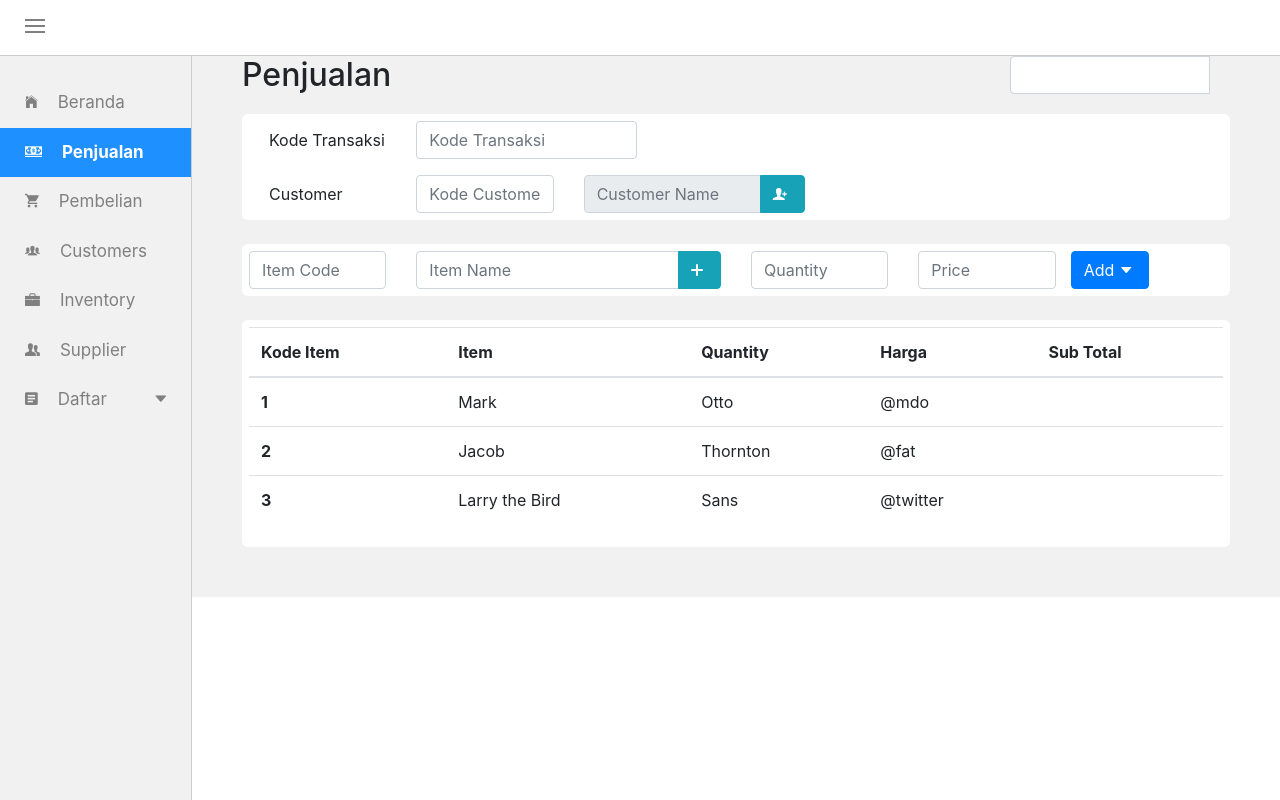
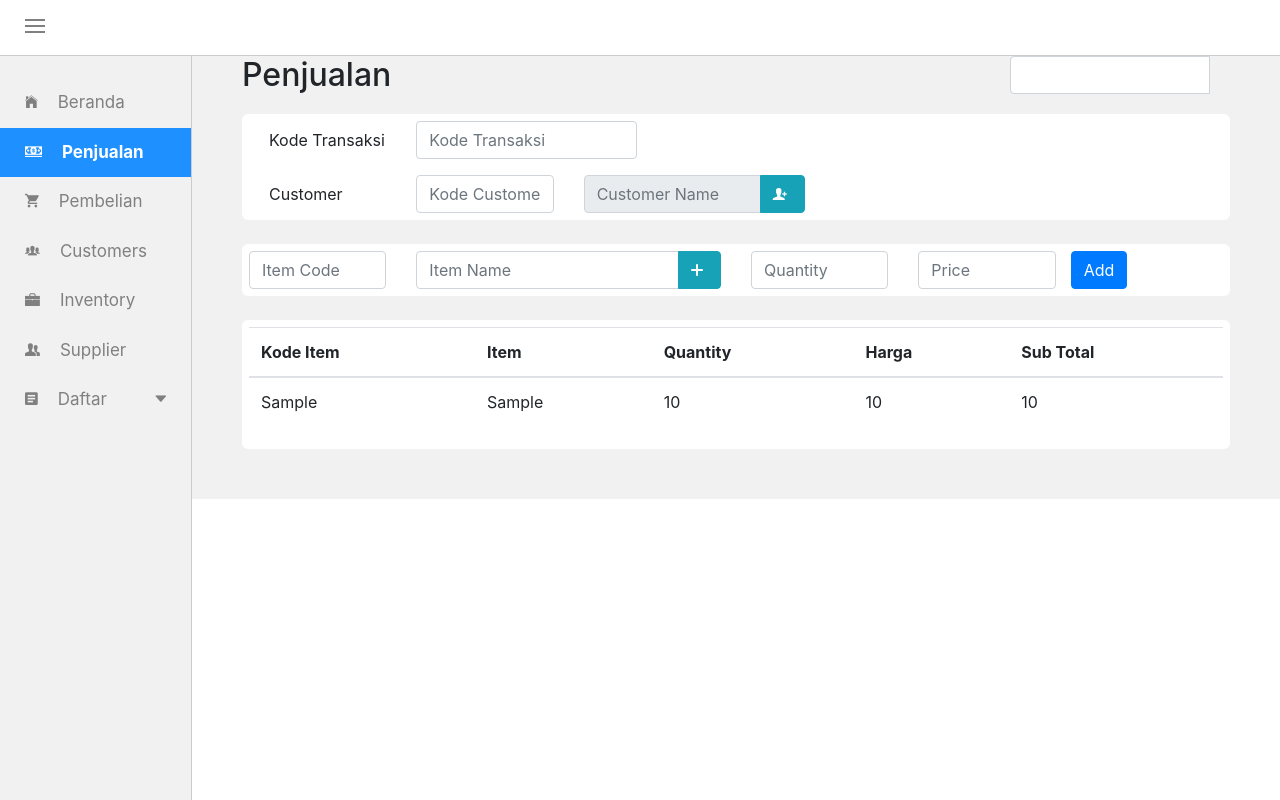
Before and after one commit to Xiaowilz/Skycom, a PHP site: page /penjualan.php in a window 1280 px wide. Run offline with PHP 8.4, Linux system fonts and the light colour scheme; data comes from the database, SQL or seed files in the repository; tables that the repository leaves empty or names only in its code hold one stand-in row (values such as "Sample post").

Commit message:
Ubah sikit jak

```diff
--- a/penjualan.php
+++ b/penjualan.php
@@ -107,15 +107,15 @@
 
 				<div class="all-content">
 					<!-- <div class="container"> -->
-						<form>
+						<form method="POST">
 				    		<div class="form row">
 					      			<div class="col-sm-2">
-					      				<input type="text" class="form-control" placeholder="Item Code" name="" id="kode_item">
+					      				<input type="text" class="form-control" placeholder="Item Code" name="kode_item" id="kode_item">
 					    			</div>
 
 									<div class="col-sm-4">
 									    <div class="input-group">
-											<input type="text" class="form-control" placeholder="Item Name" >
+											<input type="text" class="form-control" placeholder="Item Name" id="nama_item" name="nama_item">
 											<div class="input-group-append">
 												<button class="btn btn-info" type="button" data-toggle="modal" data-target="#myModal2" data-backdrop="static"><span class="ion-plus-round"></button>
 											</div>
@@ -123,14 +123,14 @@
 									</div>
 
 								    <div class="col-sm-2">
-								    	<input type="text" class="form-control" placeholder="Quantity" name="" >
+								    	<input type="text" class="form-control" placeholder="Quantity" name="quantity">
 								    </div>
 
 								    <div class="col-sm-2">
-								    	<input type="text" class="form-control" placeholder="Price" name="" >
+								    	<input type="text" class="form-control" placeholder="Price" name="harga_item" id="harga_item">
 								    </div>
 
-					    			<button type="button" class="btn btn-primary"><span class="ion-arrow-down-b"></span>Add</button>
+					    			<input type="submit" class="btn btn-primary" formaction="penjualan_temp.php" value="Add"> <!-- ><span class="ion-arrow-down-b"></span> -->
 							</div>
 				  		</form>
 					<!-- </div> -->
@@ -152,27 +152,23 @@
 						  	</thead>
 
 							<tbody>
+							    <?php
+							    	require("conn.php");
+							    	$sql5 = "SELECT kd_barang,nm_barang,qty,harga,jumlah FROM tb_temp_penjualan";
+							    	$q5 = mysqli_query($conn, $sql5);
+							    	while ($r5 = mysqli_fetch_assoc($q5))
+							    	{
+							    		echo "
 											<tr>
-							      <th scope="row">1</th>
-							      <td>Mark</td>
-							      <td>Otto</td>
-							      <td>@mdo</td>
-							      <td></td>
+												<td>$r5[kd_barang]</td>
+												<td>$r5[nm_barang]</td>
+												<td>$r5[qty]</td>
+												<td>$r5[harga]</td>
+												<td>$r5[jumlah]</td>
 											</tr>
-							    <tr>
-							      <th scope="row">2</th>
-							      <td>Jacob</td>
-							      <td>Thornton</td>
-							      <td>@fat</td>
-							      <td></td>
-							    </tr>
-							    <tr>
-							      <th scope="row">3</th>
-							      <td>Larry the Bird</td>
-							      <td>Sans</td>
-							      <td>@twitter</td>
-							      <td></td>
-							    </tr>
+							    		";
+							    	}
+							    ?>
 						 	</tbody>
 						</table>
 
@@ -219,30 +215,44 @@
 												<td>$r[nm_customer]</td>
 												<td>$r[alamat]</td>
 												<td>$r[kontak]</td>
-												<td><a href='?pilih_customer=$r[kd_customer]'>Pilih</a></td>
+												<td><a href='#' class='pilihCustomer' data-pilihCustomer='$r[kd_customer]' data-namaCustomer='$r[nm_customer]' data-dismiss='modal'>Pilih</a></td>
 											<tr>
 
 									";
 								}
 
-								if(isset($_REQUEST['pilih_customer']))
-								{
-									$pilihCustomer = $_REQUEST['pilih_customer'];
-									require_once("conn.php");
-									$sql2 = "SELECT * FROM tb_customer WHERE kd_customer = '$pilihCustomer'";
-									$q2 = mysqli_query($conn,$sql2);
-									while ($r2 = mysqli_fetch_assoc($q2))
-									{
-										$kode_customer = $r2['kd_customer'];
-										$nama_customer = $r2['nm_customer'];
-										echo"
+								echo "
 									<script>
-												document.getElementById('kode_customer').value = '$kode_customer';
-												document.getElementById('nama_customer').value = '$nama_customer';
+										$('.pilihCustomer').on('click', function(){
+											var kode_customer = this.getAttribute('data-pilihCustomer');
+											var nama_customer = this.getAttribute('data-namaCustomer');
+											document.getElementById('kode_customer').value = kode_customer;
+											document.getElementById('nama_customer').value = nama_customer;
+										});
+
 									</script>
 								";
-									}
-								}
+								// if(isset($_REQUEST['pilihCustomer']))
+								// {
+								// 	$pilihCustomer = $_REQUEST['pilihCustomer'];
+								// 	require_once("conn.php");
+								// 	$sql2 = "SELECT * FROM tb_customer WHERE kd_customer = '$pilihCustomer'";
+								// 	$q2 = mysqli_query($conn,$sql2);
+								// 	while ($r2 = mysqli_fetch_assoc($q2))
+								// 	{
+								// 		$kode_customer = $r2['kd_customer'];
+								// 		$nama_customer = $r2['nm_customer'];
+
+								// 	}
+								// 	echo"
+								// 			<script>
+								// 				function funtionPilih(){
+								// 				document.getElementById('kode_customer').value = '$kode_customer';
+								// 				document.getElementById('nama_customer').value = '$nama_customer';
+								// 			}
+								// 			</script>
+								// 		";
+								// }
 							?>
 			  			</table>
 			  		</div>
@@ -293,28 +303,42 @@
 												<td>$r3[kd_barang]</td>
 												<td>$r3[nm_barang]</td>
 												<td>$r3[hrg_jual]</td>
-												<td><a href='?pilih_item=$r3[kd_barang]'>Pilih</a></td>
+												<td><a href='#' class='pilihItem' data-pilihItem='$r3[kd_barang]' data-namaItem='$r3[nm_barang]' data-hargaItem='$r3[hrg_jual]' data-dismiss='modal'>Pilih</a></td>
 											<tr>
 
 									";
 								}
 
-								if (isset($_REQUEST['pilih_item']))
-								{
-									$pilihItem = $_REQUEST['pilih_item'];
-									require("conn.php");
-									$sql4 = "SELECT kd_barang,nm_barang,hrg_jual FROM tb_inventory WHERE kd_barang = '$pilihItem'";
-									$q4 = mysqli_query($conn,$sql4);
-									while ($r4 = mysqli_fetch_assoc($q4))
-									{
-										$kode_item = $r4['kd_barang'];
 								echo "
 									<script>
-												document.getElementById('kode_item').value = '$kode_item';
+										$('.pilihItem').on('click', function()
+										{
+											var kode_item = this.getAttribute('data-pilihItem');
+											var nama_item = this.getAttribute('data-namaItem');
+											var harga_item = this.getAttribute('data-hargaItem');
+											document.getElementById('kode_item').value = kode_item;
+											document.getElementById('nama_item').value = nama_item;
+											document.getElementById('harga_item').value = harga_item;
+										});
 									</script>
 								";
-									}
-								}
+
+								// if (isset($_REQUEST['pilih_item']))
+								// {
+								// 	$pilihItem = $_REQUEST['pilih_item'];
+								// 	require("conn.php");
+								// 	$sql4 = "SELECT kd_barang,nm_barang,hrg_jual FROM tb_inventory WHERE kd_barang = '$pilihItem'";
+								// 	$q4 = mysqli_query($conn,$sql4);
+								// 	while ($r4 = mysqli_fetch_assoc($q4))
+								// 	{
+								// 		$kode_item = $r4['kd_barang'];
+								// 		echo "
+								// 			<script>
+								// 				document.getElementById('kode_item').value = '$kode_item';
+								// 			</script>
+								// 		";
+								// 	}
+								// }
 							?>
 			  			</table>
 			  		</div>
```
Also changed, not shown: penjualan_temp.php (added, +27 -0 lines). Lines whose indentation alone changed are shown as unchanged.
